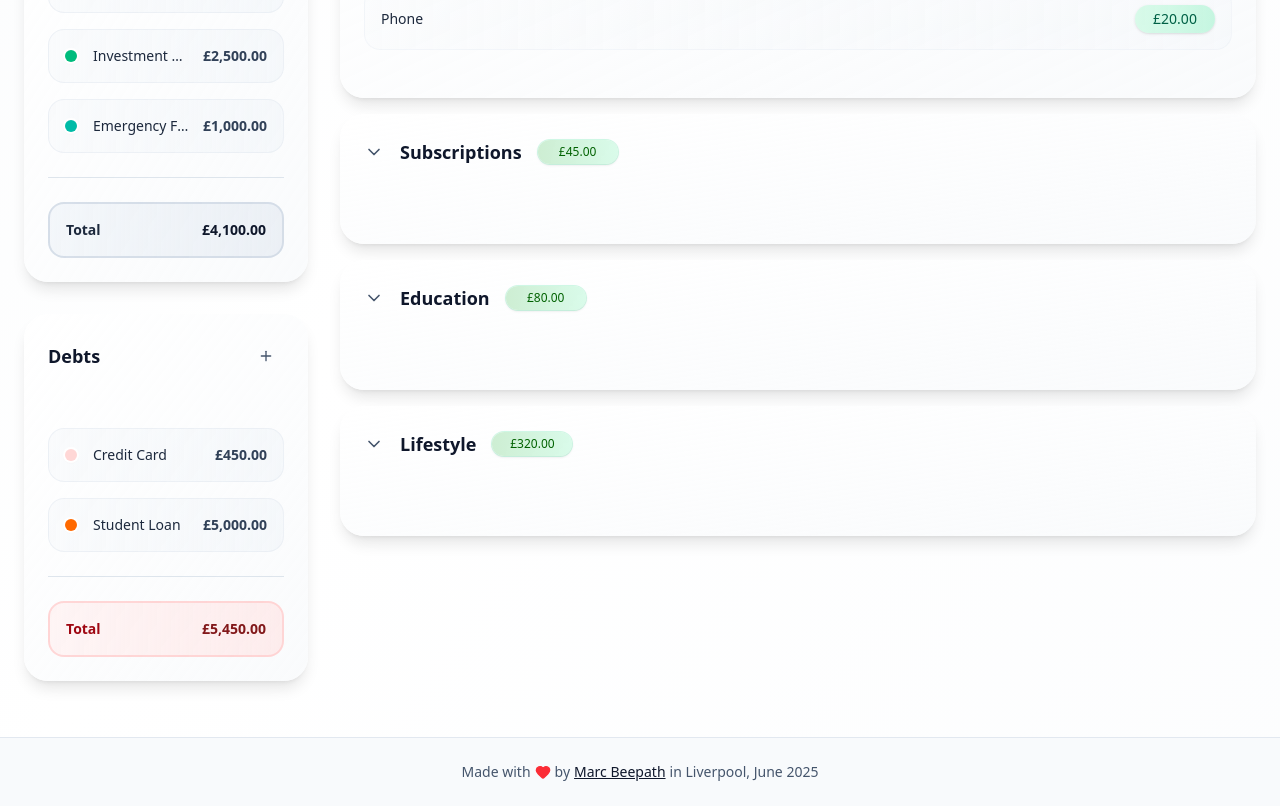
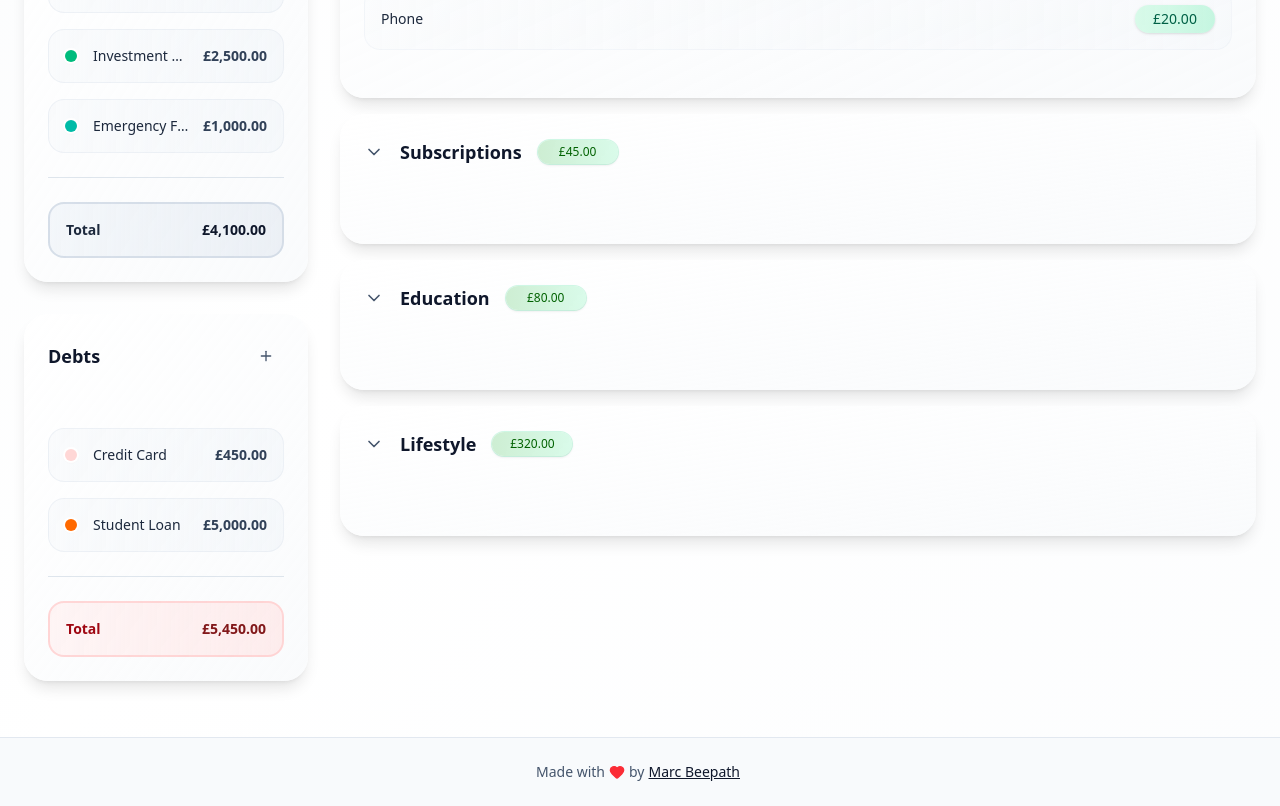
Before and after one commit to marcbeep/dime, a Next.js app in the folder client/: page /dashboard in a window 1280 px wide. Shown: the part 1041-1847 px from the top of the page. Built offline with nearby package versions, Linux system fonts and the light colour scheme.

Commit message:
Fixed Name

```diff
--- a/client/components/ui/footer.tsx
+++ b/client/components/ui/footer.tsx
@@ -16,7 +16,6 @@ export function Footer() {
           >
             Marc Beepath
           </a>
-          <span>in Liverpool, June 2025</span>
         </div>
       </div>
     </footer>
```
Also changed, not shown: client/public/site.webmanifest.
